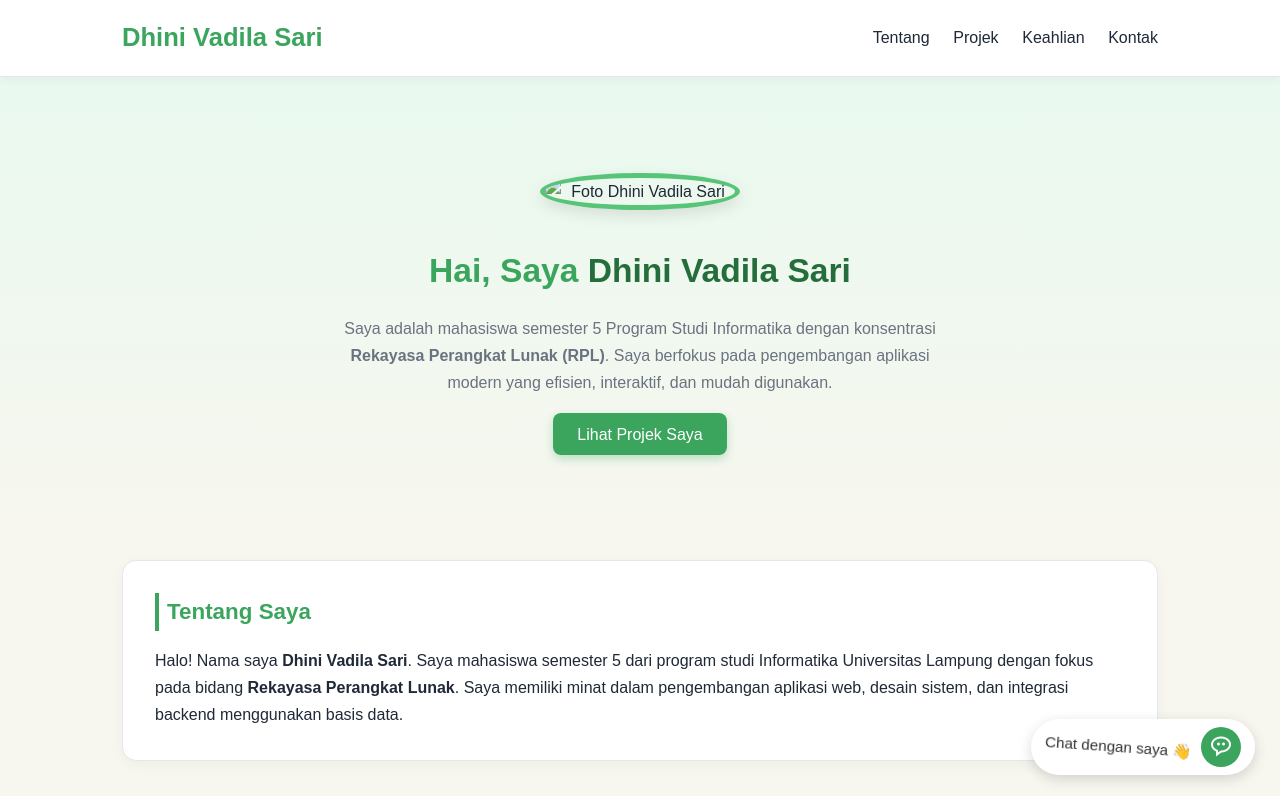
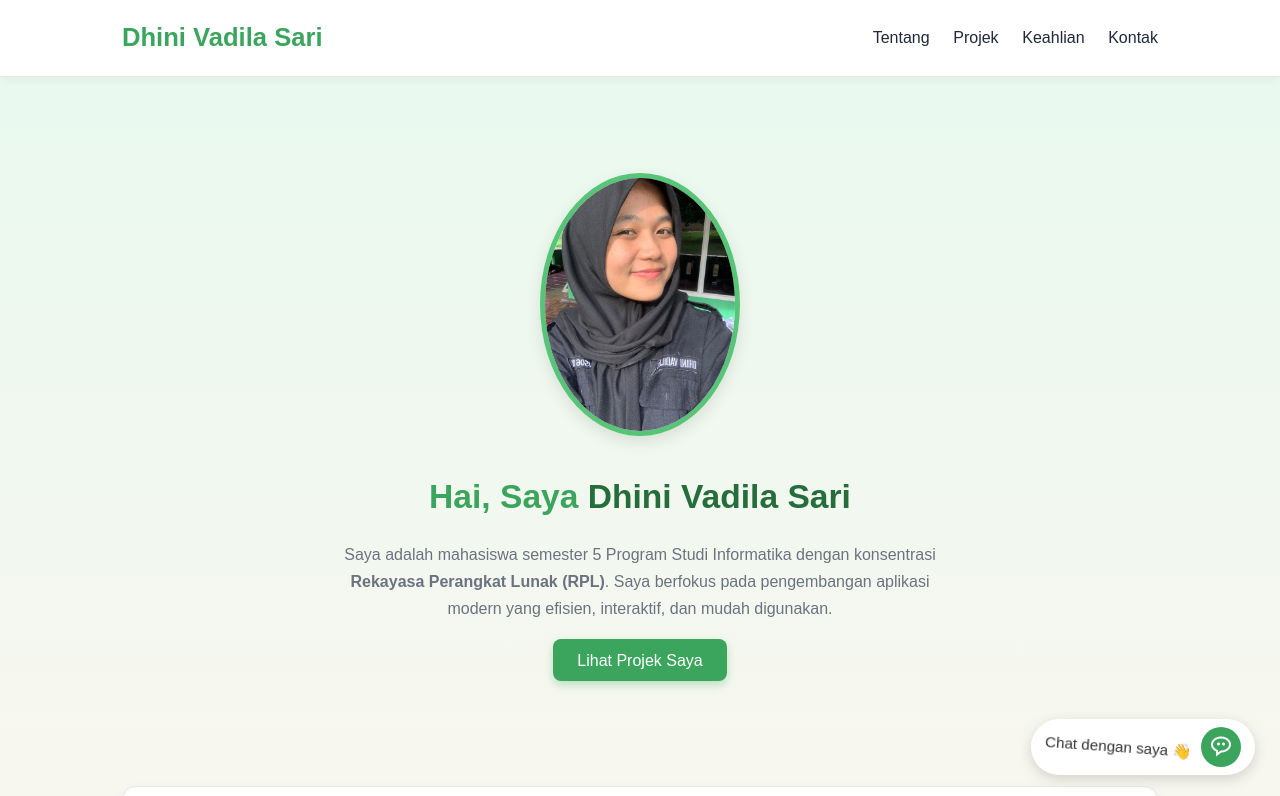
Before and after one commit to dhinivadilaa/Praktikum-Pemrograman-Web-Judul-1-, a plain HTML site: page index.html in a window 1280 px wide. Shown: the top 796 px of the page. Drawn offline with nearby package versions, Linux system fonts and the light colour scheme.

Commit message:
Update index.html

```diff
--- a/index.html
+++ b/index.html
@@ -22,7 +22,7 @@
   </header>
 
   <section class="hero">
-    <img src="D:\SEMESTER 5\Praktikum\Praktikum Pemweb\Judul 1\TA Judul 1\IMG-20241202-WA0054.jpg" alt="Foto Dhini Vadila Sari">
+    <img src="https://github.com/dhinivadilaa/Praktikum-Pemrograman-Web-Judul-1-/blob/main/imagefolder/foto_profile.jpg?raw=true" alt="Foto Dhini Vadila Sari">
     <h2>Hai, Saya <span>Dhini Vadila Sari</span></h2>
     <p>Saya adalah mahasiswa semester 5 Program Studi Informatika dengan konsentrasi
       <b>Rekayasa Perangkat Lunak (RPL)</b>.
```
